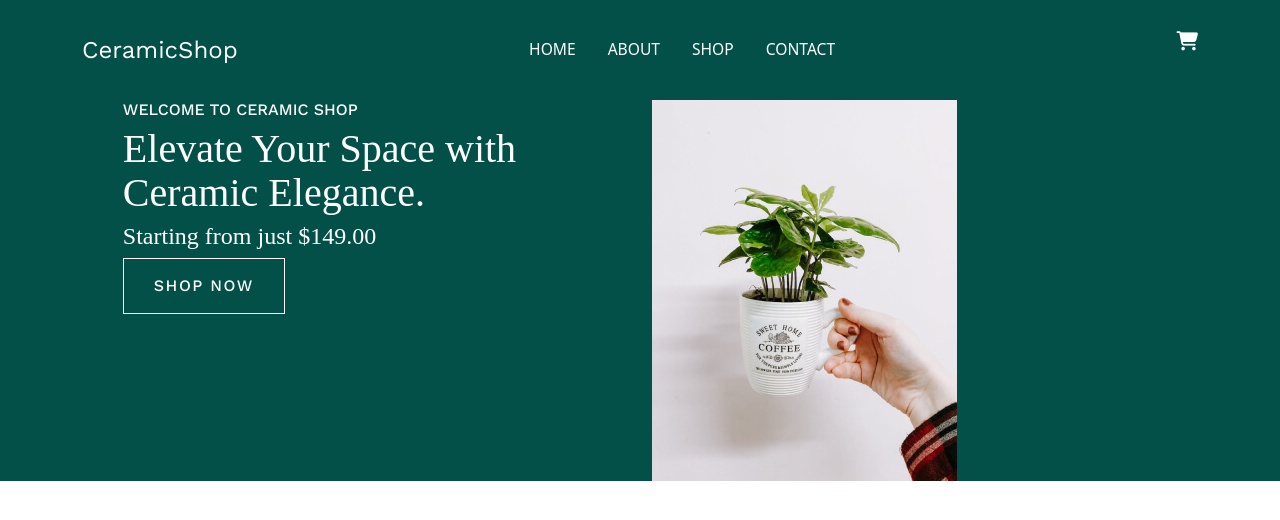
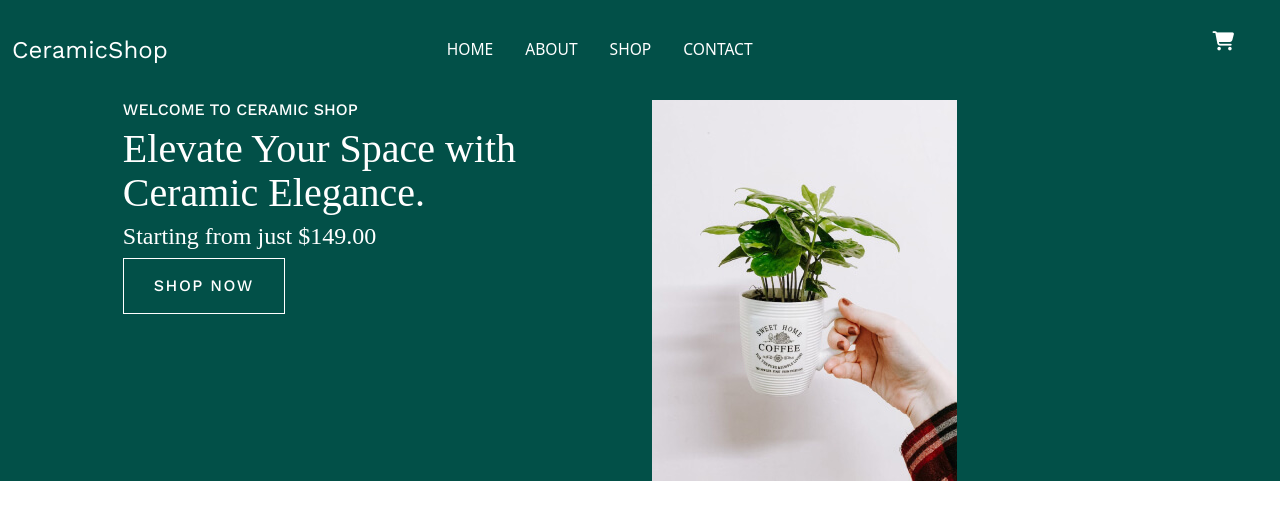
Before and after one commit to AdhamF03/practice-template, an Angular app: page / in a window 1280 px wide. Shown: the top 520 px of the page. Built offline with nearby package versions, Linux system fonts and the light colour scheme.

Commit message:
working on toggler

```diff
--- a/src/app/components/navbar/navbar.component.html
+++ b/src/app/components/navbar/navbar.component.html
@@ -1,7 +1,9 @@
-<nav class="navbar">
-  <div class="container">
-    <div class="left"><a href="#">CeramicShop</a></div>
-    <div class="center">
+<nav class="navbar navbar-expand-md">
+  <div class="container-xxl">
+    <div class="row">
+      <div class="col-md-4 left"><a href="#">CeramicShop</a></div>
+
+      <div id="main-nav" class="col-md-4 center collapse navbar-collapse">
         <ul>
           <li><a href="#">Home</a></li>
           <li><a href="#">About</a></li>
@@ -9,8 +11,7 @@
           <li><a href="#">Contact</a></li>
         </ul>
       </div>
-    <div class="right">
-      <div class="cart">
+      <div class="col-md-4 right">
         <i class="fa-solid fa-cart-shopping"></i>
       </div>
     </div>
--- a/src/app/components/navbar/navbar.component.scss
+++ b/src/app/components/navbar/navbar.component.scss
@@ -6,10 +6,13 @@
   height: 100px;
 }
 
-.container {
+.container-xl {
   display: flex;
   justify-content: space-between;
-  align-items: stretch;
+  align-items: center;
+}
+.row {
+  width: 100%;
 }
 
 .navbar a {
@@ -21,6 +24,10 @@
   height: 100%;
 }
 
+.navbar-toggler {
+  font-size: 25px;
+}
+
 .navbar .left a {
   font-size: 1.5em;
   font-weight: 400;
@@ -28,12 +35,12 @@
 }
 
 .navbar .center ul {
+  align-items: center;
   list-style-type: none;
   font-size: 13px;
-  padding: 0;
-  margin: 0;
+  padding: 0px;
+  margin: 0px;
   display: flex;
-  align-items: center;
   height: 100%;
   padding-right: 50px;
   text-transform: $allCaps;
@@ -45,7 +52,6 @@
   padding-left: 16px;
   height: 100%;
   display: flex;
-  align-items: center;
 }
 
 .navbar .center ul li:hover {
@@ -57,22 +63,30 @@
 .navbar .right {
   display: flex;
   align-items: center;
+  justify-content: flex-end;
   height: 100%;
+  color: #fff;
+  font-size: 1.2em;
+  position: relative;
 }
 
-.navbar .right .cart {
-  display: flex;
-  align-items: center;
-  color: #fff;
-  font-size: 1.2em;
-  height: 100%;
+.navbar .right .fa-cart-shopping {
+  margin-right: 10px;
 }
 
-.navbar .right .cart span {
+.navbar .right .cart-count {
+  position: absolute;
+  right: 10px;
   background-color: #fff;
   color: #004d46;
   border-radius: 50%;
   padding: 0 5px;
-  margin-left: 5px;
   font-size: 0.8em;
 }
+
+/* Responsive styles */
+@media (max-width: 300px) {
+  .navbar .center ul {
+    display: none;
+  }
+}
```
Also changed, not shown: 1 other file (tests, documents, lock files or other folders). Lines whose indentation alone changed are shown as unchanged.
